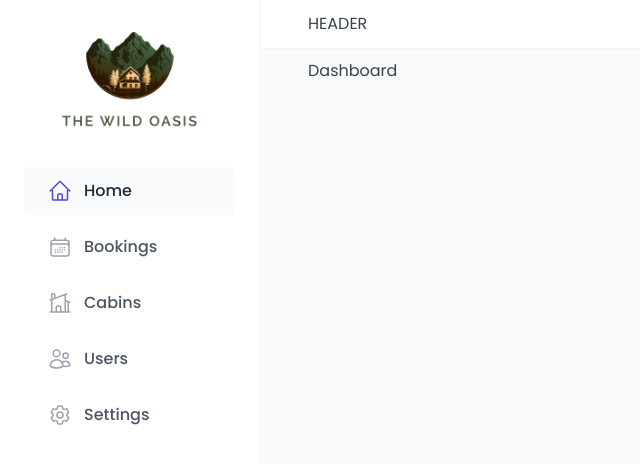
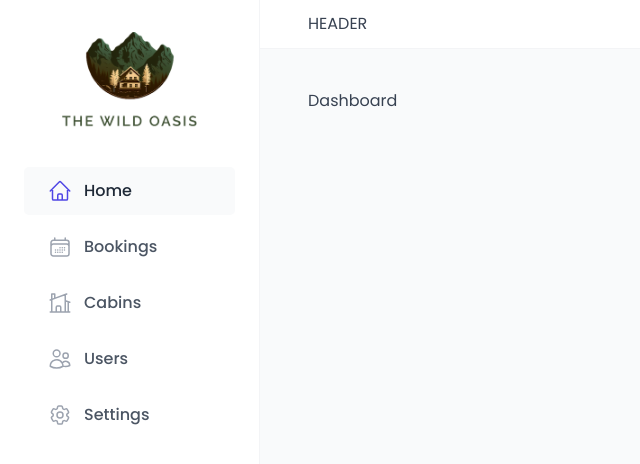
Before and after one commit to JeanCastellotti/react-the-wild-oasis, a React (Vite) app: page /dashboard in a window 1280 px wide. Shown: the top 464 px of the page, without its empty margins (0-640 px from the left). Built offline with nearby package versions, Linux system fonts and the light colour scheme; a web font is replaced by a local one.

Commit message:
update style

```diff
--- a/src/ui/Layout.jsx
+++ b/src/ui/Layout.jsx
@@ -5,7 +5,7 @@ import styled from 'styled-components'
 
 const Main = styled.main`
   background-color: var(--color-grey-50);
-  padding: 1rem 4.8rem 6.4rem;
+  padding: 4rem 4.8rem 6.4rem;
 `
 
 const StyledLayout = styled.div`
```
